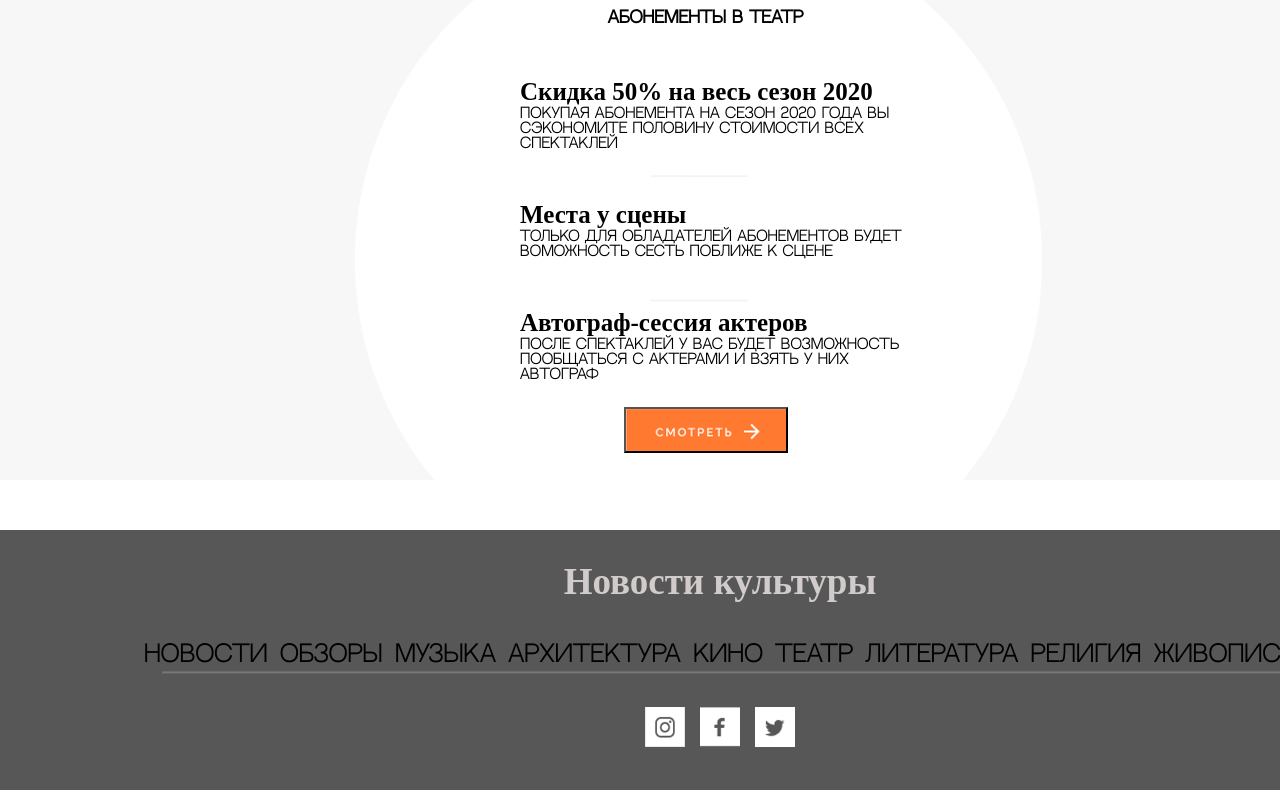
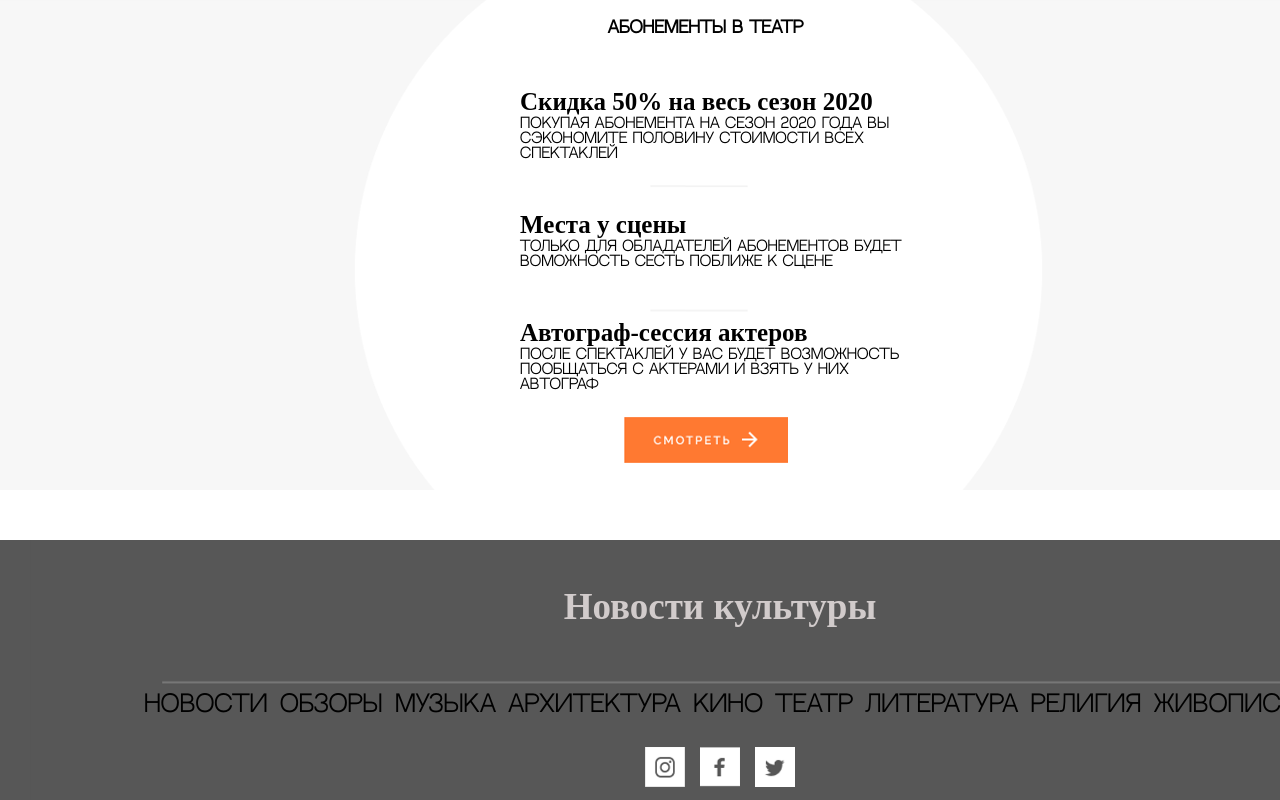
Before and after one commit to kamitaqu/html-1, a plain HTML site: page index.html in a window 1280 px wide. Shown: the part 1084-1884 px from the top of the page. Drawn offline with Linux system fonts and the light colour scheme.

Commit message:
fixed fonts

```diff
--- a/style.css
+++ b/style.css
@@ -20,17 +20,17 @@ body {
   position: relative;
 }
 .header {
-  font-weight: bold;
   position: relative;
   width: 1440px;
   margin-bottom: 40px;
 }
 .news__heading {
+  font-weight: bold;
   display: flex;
   justify-content: center;
   font-size: 37px;
-  margin-bottom: 40px;
-  padding-top: 30px;
+  margin-bottom: 45px;
+  padding-top: 45px;
 }
 .aa {
   width: 1440px;
@@ -41,7 +41,7 @@ body {
   font-size: 14px;
   justify-content: space-between;
   width: 80%;
-  margin: 0 auto;
+  margin: 0px auto -10px;
 }
 .main > li {
   list-style-type: none;
@@ -128,6 +128,8 @@ body {
   background: transparent;
 }
 .button {
+  cursor: pointer;
+  border: none;
   width: 164px;
   height: 46px;
   background: url(button.png);
@@ -147,6 +149,7 @@ body {
 }
 
 .footer > nav {
+  padding-top: 20px;
   margin-bottom: 40px;
 }
 
```
